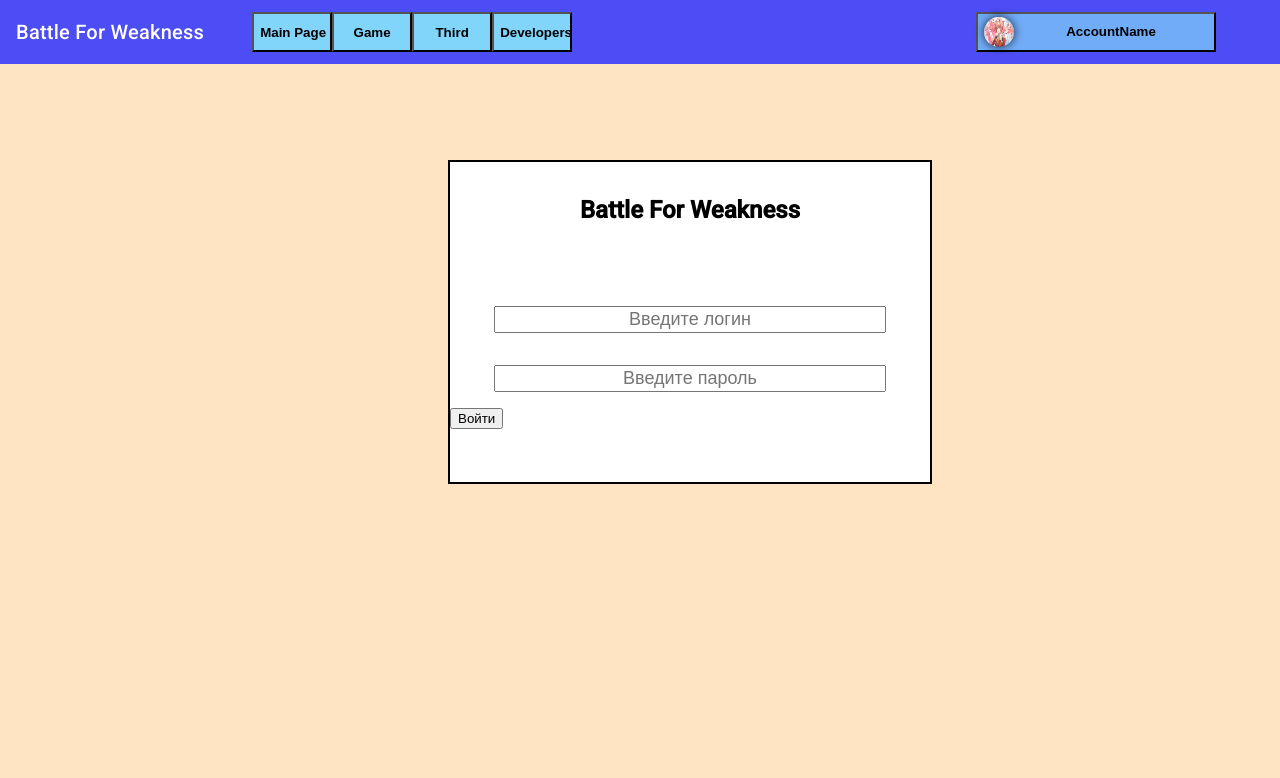
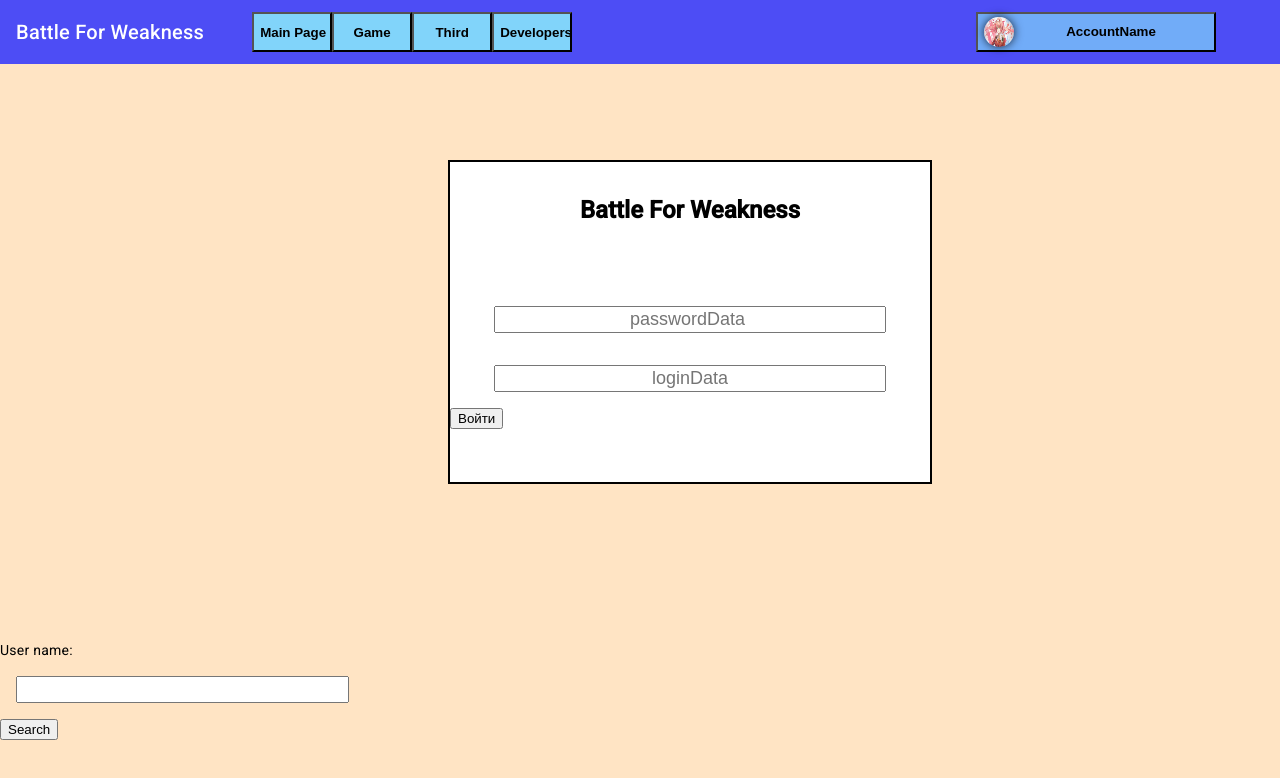
Before and after one commit to quadratishkin/angular, an Angular app in the folder first-angular/: page / in a window 1280 px wide. Both pictures are taken after a click on the button "AccountName". Shown: the top 778 px of the page. Built offline with nearby package versions, Linux system fonts and the light colour scheme.

Commit message:
request from JSONPlaceholder added

```diff
--- a/first-angular/src/app/app.module.ts
+++ b/first-angular/src/app/app.module.ts
@@ -23,6 +23,8 @@ import { FieldCardRendererComponent } from './content/game-page/data-field/field
 import { AuthorizationPageComponent } from './content/authorization-page/authorization-page.component';
 import { AccountCreatingComponent } from './content/authorization-page/account-creating/account-creating.component';
 import { AccountSettingsComponent } from './content/authorization-page/account-settings/account-settings.component';
+import { HttpClient, HttpClientModule } from '@angular/common/http';
+import { FormsModule } from '@angular/forms';
 
 @NgModule({
   declarations: [
@@ -52,6 +54,8 @@ import { AccountSettingsComponent } from './content/authorization-page/account-s
     MatCardModule,
     MatButtonModule,
     DragDropModule,
+    HttpClientModule,
+    FormsModule,
   ],
   providers: [],
   bootstrap: [AppComponent],
--- a/first-angular/src/app/constants.ts
+++ b/first-angular/src/app/constants.ts
@@ -12,8 +12,8 @@ export enum GamePhases {
 }
 
 export enum IsGuest {
-  NOT_GUEST,
-  GUEST,
+  NOT_GUEST = 'NOT_GUEST',
+  GUEST = 'GUEST',
 }
 
 export enum GameState {
--- a/first-angular/src/app/content/authorization-page/account-creating/account-creating.component.html
+++ b/first-angular/src/app/content/authorization-page/account-creating/account-creating.component.html
@@ -2,10 +2,15 @@
   <h1><strong>Battle For Weakness</strong></h1>
 
   <div class="data">
-    <input type="text" placeholder="Введите логин" />
-    <input type="password" placeholder="Введите пароль" />
+    <input type="text" placeholder="passwordData " />
+    <input type="password" placeholder="loginData" />
   </div>
   <button (click)="getData()">Войти</button>
 
   <span>{{ passwordData }}{{ loginData }}</span>
 </div>
+<div class="aboveCenter">
+  User name: <input type="text" [(ngModel)]="value" />
+  <button (click)="search()">Search</button>
+  <div *ngIf="response">{{ answer }}</div>
+</div>
--- a/first-angular/src/app/content/authorization-page/account-creating/account-creating.component.scss
+++ b/first-angular/src/app/content/authorization-page/account-creating/account-creating.component.scss
@@ -1,3 +1,8 @@
+.aboveCenter {
+  position: absolute;
+  top: 80%;
+}
+
 .wrapper {
   position: absolute;
   top: 20%;
--- a/first-angular/src/app/content/authorization-page/account-creating/account-creating.component.ts
+++ b/first-angular/src/app/content/authorization-page/account-creating/account-creating.component.ts
@@ -1,4 +1,5 @@
 import { Component } from '@angular/core';
+import { HttpClient } from '@angular/common/http';
 
 @Component({
   selector: 'app-account-creating',
@@ -8,9 +9,23 @@ import { Component } from '@angular/core';
 export class AccountCreatingComponent {
   passwordData = '';
   loginData = '';
+  value: string = '';
+  response: any;
+  answer: any;
+
+  constructor(private http: HttpClient) {}
 
   getData() {
     this.passwordData = 'You are ';
     this.loginData = ' my hero!';
   }
+  search() {
+    this.http
+      .get('https://jsonplaceholder.typicode.com/users/' + this.value)
+      .subscribe((response) => {
+        this.response = response;
+        this.answer = Object.entries(this.response);
+        console.log(this.response);
+      });
+  }
 }
```
Also changed, not shown: first-angular/src/app/services/game-control.service.ts (+7 -0 lines).
